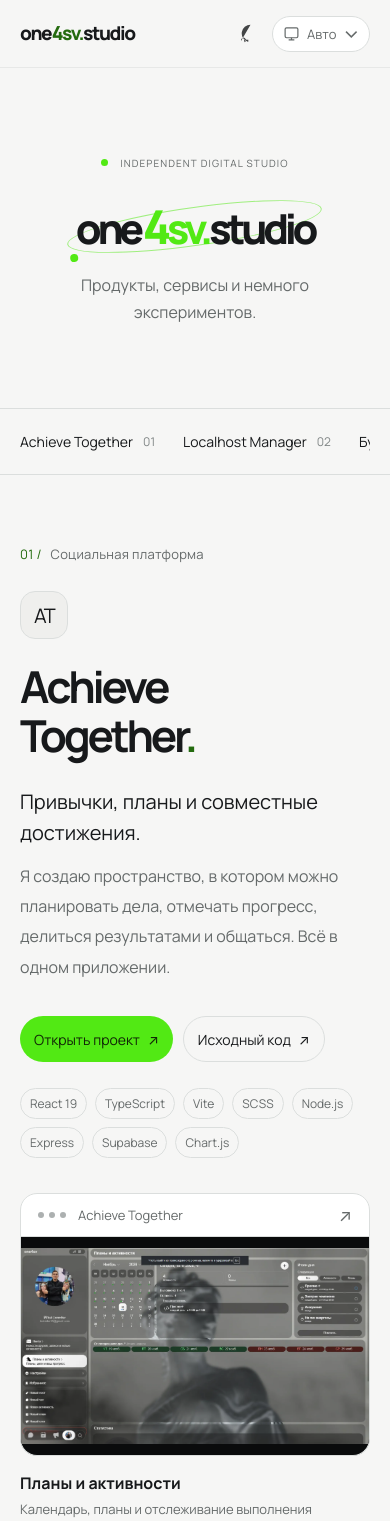
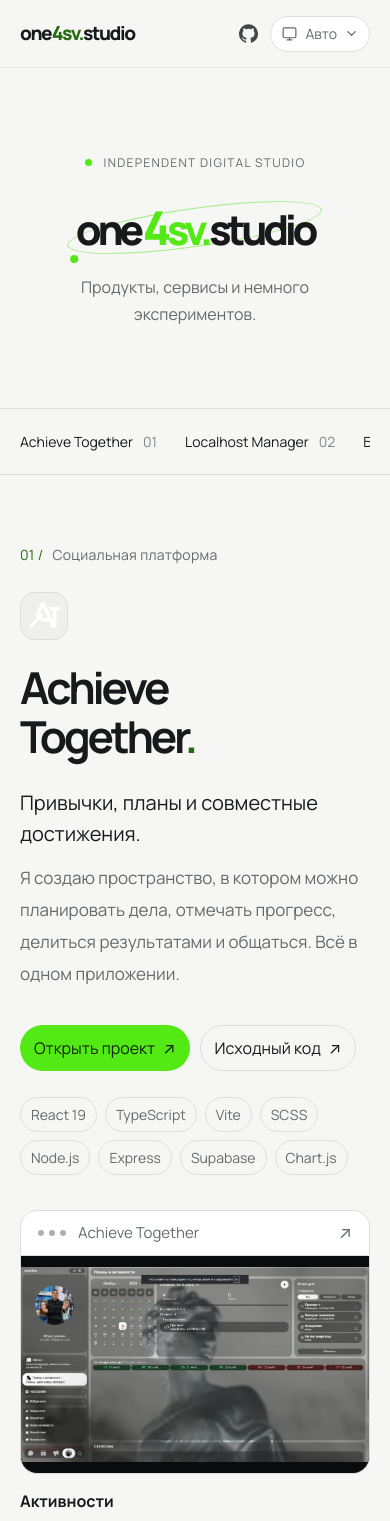
Before and after one commit to one4sv/one4sv-studio, a React (Vite) app: page / in a window 390 px wide. Shown: the top 1521 px of the page. Built offline with nearby package versions, Linux system fonts and the light colour scheme.

Commit message:
fix(site): use project icons, enlarge labels and fix header controls

```diff
--- a/src/App.tsx
+++ b/src/App.tsx
@@ -10,6 +10,7 @@ type Project = {
   name: string;
   heading: ReactNode;
   category: string;
+  iconSrc: string;
   intro: string;
   description: string;
   technologies: string[];
@@ -25,13 +26,14 @@ const projects: Project[] = [
     name: 'Achieve Together',
     heading: <>Achieve<br />Together<span className="period">.</span></>,
     category: 'Социальная платформа',
+    iconSrc: '/assets/at-icon.svg',
     intro: 'Привычки, планы и совместные достижения.',
     description: 'Я создаю пространство, в котором можно планировать дела, отмечать прогресс, делиться результатами и общаться. Всё в одном приложении.',
     technologies: ['React 19', 'TypeScript', 'Vite', 'SCSS', 'Node.js', 'Express', 'Supabase', 'Chart.js'],
     openUrl: 'https://achievetogether.vercel.app/',
     sourceUrl: 'https://github.com/one4sv/AT',
     screenshots: [
-      { src: '/assets/at-plans.webp', title: 'Планы и активности', description: 'Календарь, планы и отслеживание выполнения' },
+      { src: '/assets/at-plans.webp', title: 'Активности', description: 'Выполнение, таймер, календарь и статистика активности' },
       { src: '/assets/at-settings.webp', title: 'Настройки', description: 'Темы, персонализация и управление приложением' },
       { src: '/assets/at-chat.webp', title: 'Чаты', description: 'Общение, вложения и реакции' }
     ]
@@ -42,6 +44,7 @@ const projects: Project[] = [
     name: 'Localhost Manager',
     heading: <>Localhost<br />Manager<span className="period">.</span></>,
     category: 'Инструменты разработчика',
+    iconSrc: 'https://raw.githubusercontent.com/one4sv/Localhost-Manager/main/LocalhostManager/icon.ico',
     intro: 'Локальные сервисы под контролем.',
     description: 'Моё приложение для Windows: запускаю, останавливаю и отслеживаю проекты и их сервисы из одного интерфейса. Здесь есть логи, диагностика, настройки и управление процессами.',
     technologies: ['C#', '.NET 8', 'WPF', 'XAML', 'Windows Forms'],
@@ -113,7 +116,7 @@ function ThemePicker() {
   return <div className="theme-picker" ref={pickerRef}>
     <button type="button" className="theme-trigger" onClick={() => setOpened(!opened)} aria-expanded={opened} aria-haspopup="menu" aria-label={'Тема: ' + labels[theme]}>
       <svg viewBox="0 0 24 24" fill="none" stroke="currentColor" strokeWidth="1.7" aria-hidden="true"><rect x="3" y="4" width="18" height="14" rx="2" /><path d="M8 21h8m-4-3v3" /></svg>
-      <span>{labels[theme]}</span><span className="down-chevron" aria-hidden="true">⌄</span>
+      <span>{labels[theme]}</span><svg className="down-chevron" viewBox="0 0 24 24" fill="none" stroke="currentColor" strokeWidth="2" strokeLinecap="round" strokeLinejoin="round" aria-hidden="true"><path d="m6 9 6 6 6-6" /></svg>
     </button>
     {opened && <div className="theme-menu" role="menu" aria-label="Выбор темы">
       {(['auto', 'dark', 'light'] as ThemeChoice[]).map(value =>
@@ -132,7 +135,7 @@ function Header() {
       <nav className="main-nav" aria-label="Основная навигация"><a href="#projects">проекты</a><a href="#about">о студии</a><a href="#contacts">контакты</a></nav>
       <div className="header-actions">
         <a className="github-link" href="https://github.com/one4sv" target="_blank" rel="noopener noreferrer" aria-label="GitHub one4sv">
-          <svg viewBox="0 0 24 24" fill="currentColor" aria-hidden="true"><path d="M12 .9a11.1 11.1 0 0 0-3.51 21.63c.55.1.76-.24.76-.54v-2.08c-3.08.67-3.73-1.31-3.73-1.31-.5-1.28-1.23-1.28-1.62-1.28-1.62-1.01-.69.08-.67.08-.67 1.12.08 1.71 1.15 1.71 1.15 1 .1.74 1.52 3.19 1.06.1-.72.39-1.21.71-1.49-2.46-.28-5.05-1.23-5.05-5.49 0-1.21.43-2.2 1.15-2.98-.11-.28-.5-1.41.11-2.94 0 0 .94-.3 3.05 1.14A10.5 10.5 0 0 1 12 6.15c.94 0 1.88.13 2.76.37 2.11-1.43 3.04-1.14 3.04-1.14.61 1.53.23 2.66.11 2.94.72.78 1.15 1.77 1.15 2.98 0 4.27-2.6 5.21-5.08 5.48.4.35.76 1.04.76 2.1v3.11c0 .3.2.65.77.54A11.1 11.1 0 0 0 12 .9Z"/></svg>
+          <svg viewBox="0 0 24 24" fill="currentColor" aria-hidden="true"><path d="M12 .297a12 12 0 0 0-3.793 23.385c.6.111.82-.261.82-.577v-2.234c-3.338.726-4.043-1.416-4.043-1.416-.546-1.387-1.333-1.756-1.333-1.756-1.09-.745.083-.729.083-.729 1.205.084 1.839 1.237 1.839 1.237 1.07 1.834 2.807 1.304 3.492.997.108-.775.418-1.305.762-1.605-2.665-.304-5.466-1.333-5.466-5.931 0-1.311.469-2.381 1.236-3.221-.124-.303-.536-1.524.117-3.176 0 0 1.008-.322 3.301 1.23a11.52 11.52 0 0 1 3.003-.404c1.019.005 2.045.138 3.003.404 2.291-1.552 3.297-1.23 3.297-1.23.655 1.652.243 2.873.12 3.176.77.84 1.235 1.91 1.235 3.221 0 4.61-2.805 5.624-5.478 5.921.43.372.823 1.102.823 2.222v3.293c0 .319.216.694.825.576A12.001 12.001 0 0 0 12 .297Z" /></svg>
         </a>
         <ThemePicker />
       </div>
@@ -225,7 +228,7 @@ function ProjectSection({ project, onOpen }: { project: Project; onOpen: (projec
     <div className="section-kicker"><span>{project.number} /</span> {project.category}</div>
     <div className="project-columns">
       <div className="project-copy">
-        <div className="project-icon" aria-hidden="true">{project.id === 'achieve-together' ? 'AT' : '>_'}</div>
+        <div className={`project-icon ${project.id === "achieve-together" ? "project-icon-at" : "project-icon-lm"}`} aria-hidden="true"><img src={project.iconSrc} alt="" loading="lazy" /></div>
         <h2>{project.heading}</h2>
         <p className="project-lead">{project.intro}</p>
         <p className="project-description">{project.description}</p>
--- a/src/styles.scss
+++ b/src/styles.scss
@@ -99,15 +99,15 @@ a:focus-visible, button:focus-visible { outline: 2px solid var(--accent); outlin
 .theme-picker { position: relative; }
 .theme-trigger { display: flex; align-items: center; gap: 10px; justify-content: center; min-width: 116px; height: 40px; border: 1px solid var(--border); background: var(--panel); border-radius: 30px; color: var(--muted); font-size: 14px; padding: 0 13px; }
 .theme-trigger:hover { border-color: var(--faint); color: var(--ink); }
-.theme-trigger svg { width: 17px; height: 17px; }
-.down-chevron { font-size: 20px; line-height: 1; margin-top: -5px; }
+.theme-trigger svg:not(.down-chevron) { width: 17px; height: 17px; flex-shrink: 0; }
+.down-chevron { display: block; width: 15px; height: 15px; flex-shrink: 0; align-self: center; }
 .theme-menu { position: absolute; right: 0; top: calc(100% + 10px); z-index: 35; padding: 8px; width: 164px; background: var(--panel); border: 1px solid var(--border); box-shadow: var(--shadow); border-radius: 16px; display: grid; gap: 3px; }
 .theme-option { border: 0; border-radius: 10px; text-align: left; padding: 11px 12px; background: transparent; display: flex; justify-content: space-between; align-items: center; color: var(--muted); font-size: 14px; }
 .theme-option:hover, .theme-option.selected { background: var(--panel-soft); color: var(--ink); }
 .theme-option span { color: var(--accent-ink); }
 
 .hero { min-height: 505px; display: flex; flex-direction: column; align-items: center; justify-content: center; padding: 88px 0 83px; text-align: center; }
-.hero-note { color: var(--muted); text-transform: uppercase; letter-spacing: .11em; font-size: 12px; display: flex; align-items: center; gap: 12px; }
+.hero-note { color: var(--muted); text-transform: uppercase; letter-spacing: .11em; font-size: 14px; display: flex; align-items: center; gap: 12px; }
 .green-dot { width: 7px; height: 7px; background: var(--accent); border-radius: 100%; }
 .hero-brand { position: relative; margin: 34px 0 21px; isolation: isolate; max-width: 100%; }
 .hero-brand h1 { margin: 0; position: relative; z-index: 2; }
@@ -122,13 +122,13 @@ a:focus-visible, button:focus-visible { outline: 2px solid var(--accent); outlin
 .project-tabs { display: grid; grid-template-columns: repeat(3,1fr); }
 .project-tabs a { min-height: 78px; display: flex; gap: 10px; justify-content: center; align-items: center; color: var(--ink); font-size: 16px; transition: color .2s; }
 .project-tabs a:hover { color: var(--accent-ink); }
-.project-tabs small { color: var(--faint); font-size: 12px; }
+.project-tabs small { color: var(--faint); font-size: 14px; }
 
 .project-section { padding: 106px 0 122px; border-bottom: 1px solid var(--border); }
-.section-kicker { color: var(--muted); font-size: 14px; margin-bottom: 36px; letter-spacing: .02em; }
+.section-kicker { color: var(--muted); font-size: 16px; margin-bottom: 36px; letter-spacing: .02em; }
 .section-kicker span { color: var(--accent-ink); margin-right: 6px; }
 .project-columns { display: grid; grid-template-columns: minmax(310px, .82fr) minmax(0,1.18fr); gap: clamp(45px, 6vw, 100px); align-items: center; }
-.project-icon { display: grid; place-items: center; width: 58px; height: 58px; border: 1px solid var(--border); background: var(--panel-soft); border-radius: 15px; font-size: 25px; letter-spacing: -.08em; margin-bottom: 30px; }
+.project-icon { display: grid; place-items: center; width: 58px; height: 58px; border: 1px solid var(--border); background: var(--panel-soft); border-radius: 15px; overflow: hidden; margin-bottom: 30px; }\n.project-icon img { width: 76%; height: 76%; display: block; object-fit: contain; }\n.project-icon-at { background: #202426; }\n.project-icon-lm img { width: 88%; height: 88%; }
 .project-copy h2 { margin: 0; font-size: clamp(52px, 4.8vw, 76px); letter-spacing: -.075em; line-height: 1.12; }
 .project-lead { color: var(--ink); font-size: clamp(19px, 1.75vw, 24px); line-height: 1.55; margin: 32px 0 17px; }
 .project-description { color: var(--muted); font-size: 17px; line-height: 1.9; margin: 0; max-width: 520px; }
@@ -139,12 +139,12 @@ a:focus-visible, button:focus-visible { outline: 2px solid var(--accent); outlin
 .action-secondary { border: 1px solid var(--border); background: transparent; }
 .action-secondary:hover { background: var(--panel-soft); }
 .tech-list { display: flex; flex-wrap: wrap; gap: 8px; margin-top: 33px; }
-.tech-list span, .preview-tech span { border: 1px solid var(--border); border-radius: 28px; color: var(--muted); padding: 7px 11px; font-size: 13px; }
+.tech-list span, .preview-tech span { border: 1px solid var(--border); border-radius: 28px; color: var(--muted); padding: 8px 12px; font-size: 15px; }
 
 .project-gallery { min-width: 0; }
 .gallery-open { width: 100%; display: block; border: 0; background: transparent; border-radius: 18px; padding: 0; text-align: inherit; }
 .gallery-open:hover .browser-shell, .gallery-open:hover .gallery-stage { border-color: var(--faint); }
-.browser-bar { height: 44px; background: var(--panel); border: 1px solid var(--border); border-radius: 17px 17px 0 0; display: flex; align-items: center; gap: 12px; padding: 0 17px; font-size: 13px; color: var(--muted); }
+.browser-bar { height: 46px; background: var(--panel); border: 1px solid var(--border); border-radius: 17px 17px 0 0; display: flex; align-items: center; gap: 12px; padding: 0 17px; font-size: 15px; color: var(--muted); }
 .window-dots { display: inline-flex; gap: 5px; }
 .window-dots i { display: block; width: 6px; height: 6px; border-radius: 50%; background: var(--faint); opacity: .65; }
 .gallery-open-icon { margin-left: auto; font-size: 17px; }
@@ -153,7 +153,7 @@ a:focus-visible, button:focus-visible { outline: 2px solid var(--accent); outlin
 .gallery-bottom { display: flex; align-items: center; justify-content: space-between; gap: 20px; margin-top: 16px; }
 .gallery-description { display: flex; flex-direction: column; gap: 6px; }
 .gallery-description strong { color: var(--ink); font-size: 17px; }
-.gallery-description span { color: var(--muted); font-size: 14px; }
+.gallery-description span { color: var(--muted); font-size: 16px; }
 .gallery-navigation { display: flex; align-items: center; gap: 9px; flex: none; }
 .gallery-counter { color: var(--muted); font-size: 15px; min-width: 42px; text-align: center; }
 .round-arrow { display: grid; place-items: center; flex: none; width: 41px; height: 41px; padding: 0; background: var(--panel); border: 1px solid var(--border); border-radius: 50%; }
@@ -165,7 +165,7 @@ a:focus-visible, button:focus-visible { outline: 2px solid var(--accent); outlin
 .future-intro { color: var(--muted); font-size: 17px; line-height: 1.7; margin: 23px 0 37px; }
 .future-grid { display: grid; grid-template-columns: repeat(4, minmax(0,1fr)); gap: 14px; }
 .future-card { min-height: 220px; border-radius: 17px; border: 1px solid var(--border); background: var(--panel); padding: 25px; }
-.future-card > span { color: var(--muted); font-size: 13px; }
+.future-card > span { color: var(--muted); font-size: 15px; }
 .future-card h3 { margin: 53px 0 12px; font-size: 24px; }
 .future-card p { margin: 0; color: var(--muted); font-size: 15px; line-height: 1.6; }
 
@@ -179,14 +179,14 @@ footer { border-top: 1px solid var(--border); background: var(--panel); }
 .footer-content p { color: var(--muted); font-size: 15px; margin: 14px 0 0; }
 .footer-actions { display: flex; gap: 23px; }
 .footer-actions a { color: var(--muted); font-size: 15px; }
-.footer-content > span { color: var(--faint); font-size: 13px; }
+.footer-content > span { color: var(--faint); font-size: 15px; }
 
 .preview-overlay { position: fixed; inset: 0; z-index: 100; display: flex; align-items: center; justify-content: center; padding: 22px; }
 .preview-backdrop { position: absolute; inset: 0; border: none; width: 100%; background: rgba(0,0,0,.88); cursor: default; }
 .preview-content { position: relative; z-index: 2; width: min(100%, 1650px); height: min(92dvh, 1050px); color: #f3f5f4; display: flex; flex-direction: column; }
 .preview-header { display: flex; align-items: center; justify-content: space-between; padding: 0 0 17px; gap: 20px; }
 .preview-header h3 { margin: 5px 0 0; font-size: 22px; }
-.preview-category { display: block; font-size: 14px; color: #a8adab; }
+.preview-category { display: block; font-size: 16px; color: #a8adab; }
 .preview-close { color: #fff; border-color: #53575a; background: #242629; font-size: 30px; font-family: Arial,sans-serif; line-height: 1; }
 .preview-layout { display: grid; grid-template-columns: minmax(0,1fr) minmax(250px,300px); gap: 20px; min-height: 0; flex: 1; }
 .preview-image-area { position: relative; display: flex; align-items: center; justify-content: center; min-width: 0; min-height: 0; overflow: hidden; border-radius: 15px; border: 1px solid #393c3e; background: #060707; }
@@ -198,7 +198,7 @@ footer { border-top: 1px solid var(--border); background: var(--panel); }
 .preview-info h4 { margin: 15px 0 12px; font-size: 24px; }
 .preview-info p { color: #b4b8b7; font-size: 16px; line-height: 1.65; margin: 0 0 24px; }
 .preview-tech { display: flex; flex-wrap: wrap; gap: 7px; margin-bottom: 24px; }
-.preview-tech span { border-color: #393c3e; color: #afb4b2; font-size: 12px; padding: 6px 9px; }
+.preview-tech span { border-color: #393c3e; color: #afb4b2; font-size: 14px; padding: 7px 10px; }
 .preview-links { display: flex; flex-direction: column; gap: 12px; }
 .preview-links a { font-size: 15px; color: #e1e4e1; }
 .preview-links a:hover { color: #6dfb20; }
@@ -221,9 +221,9 @@ footer { border-top: 1px solid var(--border); background: var(--panel); }
   .main-nav { display: none; }
   .header-actions { gap: 12px; }
   .github-link svg { width: 19px; height: 19px; }
-  .theme-trigger { min-width: 96px; height: 36px; padding: 0 10px; gap: 7px; font-size: 13px; }
+  .theme-trigger { min-width: 96px; height: 36px; padding: 0 10px; gap: 7px; font-size: 14px; }
   .hero { min-height: 340px; padding: 62px 0 56px; }
-  .hero-note { font-size: 10px; }
+  .hero-note { font-size: 12px; }
   .hero-brand { margin: 31px 0 20px; }
   .brand-name-big { font-size: clamp(40px, 10.6vw, 77px); letter-spacing: -.105em; }
   .brand-name-big .brand-four { margin-left: .065em; }
@@ -232,26 +232,26 @@ footer { border-top: 1px solid var(--border); background: var(--panel); }
   .project-tabs::-webkit-scrollbar { display: none; }
   .project-tabs a { white-space: nowrap; min-height: 65px; font-size: 14px; }
   .project-section { padding: 70px 0 76px; }
-  .section-kicker { font-size: 13px; margin-bottom: 28px; }
+  .section-kicker { font-size: 14px; margin-bottom: 28px; }
   .project-columns { gap: 35px; }
   .project-icon { width: 48px; height: 48px; margin-bottom: 23px; font-size: 20px; }
   .project-copy h2 { font-size: clamp(44px, 9.8vw, 67px); }
   .project-lead { margin: 25px 0 13px; font-size: 20px; }
-  .project-description { font-size: 16px; }
+  .project-description { font-size: 17px; }
   .project-actions { gap: 10px; }
-  .action { min-height: 46px; font-size: 14px; padding: 0 14px; gap: 8px; }
+  .action { min-height: 46px; font-size: 16px; padding: 0 14px; gap: 8px; }
   .tech-list { margin-top: 26px; }
-  .tech-list span { font-size: 12px; padding: 6px 9px; }
+  .tech-list span { font-size: 14px; padding: 7px 10px; }
   .gallery-stage { aspect-ratio: 16/10; }
   .gallery-bottom { align-items: flex-start; flex-wrap: wrap; }
   .gallery-description strong { font-size: 16px; }
-  .gallery-description span { font-size: 13px; }
+  .gallery-description span { font-size: 15px; }
   .round-arrow { width: 36px; height: 36px; }
   .future-section { padding: 70px 0 76px; }
   .future-grid { gap: 10px; }
   .future-card { padding: 18px; min-height: 195px; }
   .future-card h3 { font-size: 19px; margin-top: 42px; }
-  .future-card p { font-size: 13px; }
+  .future-card p { font-size: 15px; }
   .about-section { padding: 70px 0 75px; }
   .about-content { grid-template-columns: 1fr; gap: 24px; }
   .about-content p { font-size: 16px; }
@@ -266,11 +266,11 @@ footer { border-top: 1px solid var(--border); background: var(--panel); }
   .preview-image-area { flex: 1 1 auto; }
   .preview-info { flex: 0 0 auto; padding: 13px 16px; max-height: 32dvh; overflow: auto; }
   .preview-info h4 { margin: 6px 0; font-size: 18px; }
-  .preview-info p { font-size: 13px; line-height: 1.5; margin-bottom: 10px; }
+  .preview-info p { font-size: 15px; line-height: 1.5; margin-bottom: 10px; }
   .preview-tech { margin-bottom: 9px; gap: 5px; }
-  .preview-tech span { font-size: 10px; }
+  .preview-tech span { font-size: 12px; }
   .preview-links { flex-direction: row; flex-wrap: wrap; gap: 18px; }
-  .preview-links a { font-size: 13px; }
+  .preview-links a { font-size: 15px; }
   .preview-count { padding-top: 8px; font-size: 14px; }
   .preview-arrow { width: 35px; height: 35px; }
   .preview-prev { left: 8px; }
```
Also changed, not shown: public/assets/at-icon.svg (added), 3 other files (tests, documents, lock files or other folders).
